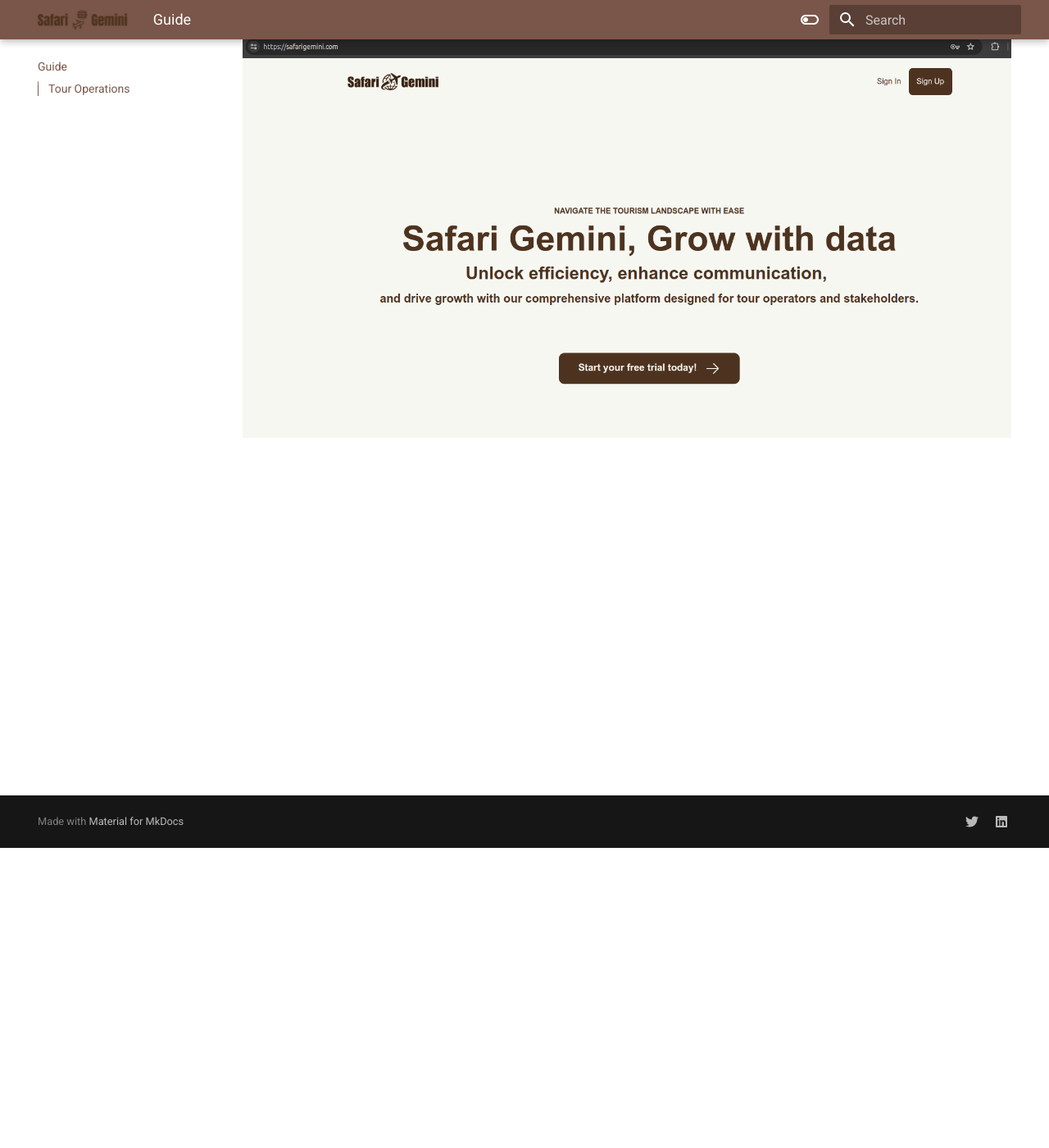
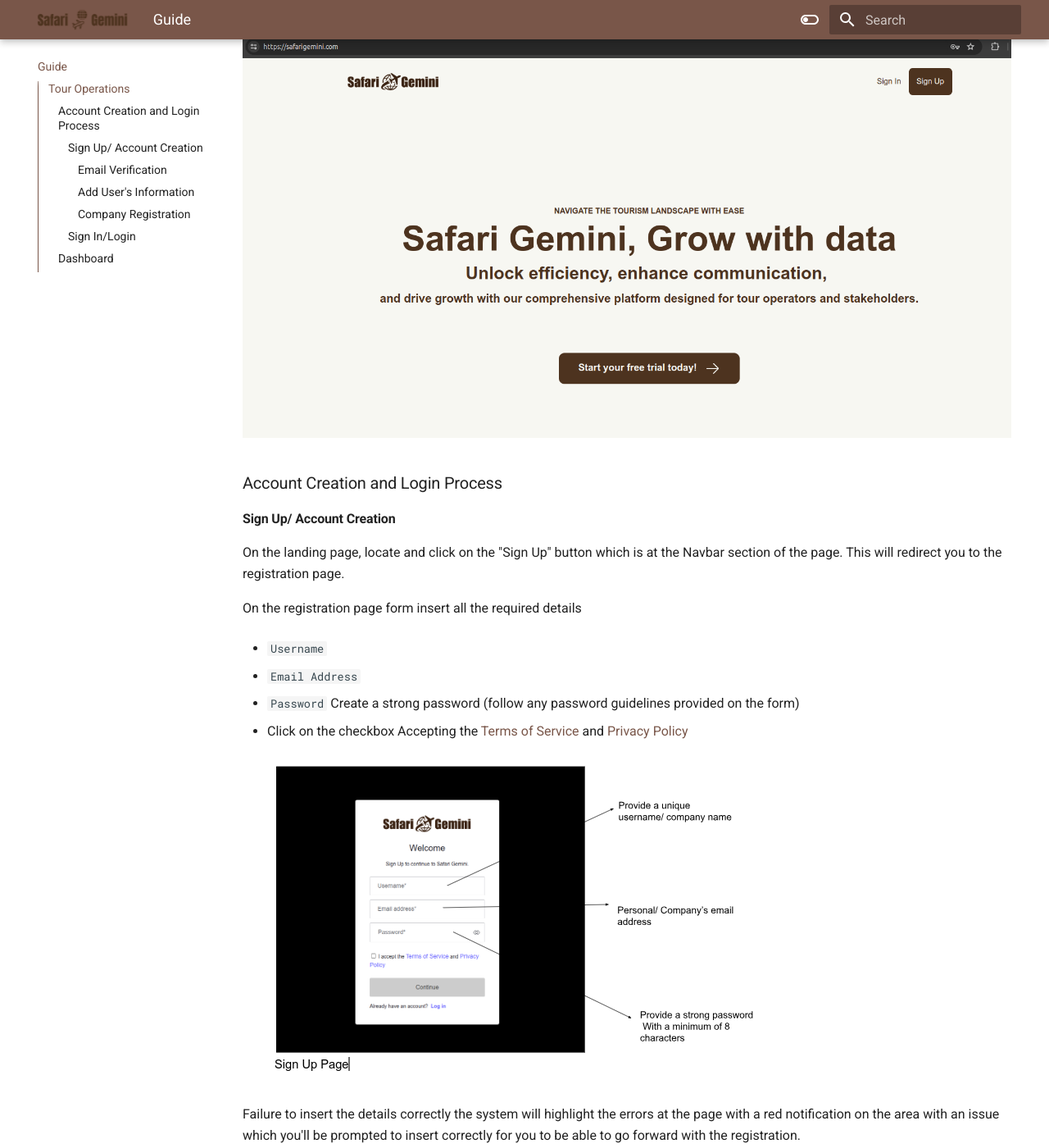
Before and after one commit to moorskhandi/safari-gemini-Docs, an MkDocs documentation site: the page built from docs/home.md, in a window 1280 px wide and 1400 px high, scrolled down 366 px. Shown: the whole window at 82% size. Built offline with MkDocs 1.6.1 and Material for MkDocs 9.7.7, drawn with Linux system fonts in a browser that asks for light colours; some of the changed text lies outside the part shown.

Commit message:
add(guide): docs

```diff
--- a/docs/home.md
+++ b/docs/home.md
@@ -11,3 +11,86 @@
 To access Safari Gemini landing page, use the [safarigemini.com](https://safarigemini.com)
 
 ![Safari Gemini Landing Page](image/Landing%20Page.png)
+
+
+### Account Creation and Login Process
+
+#### Sign Up/ Account Creation
+
+On the landing page, locate and click on the "Sign Up" button which is at the Navbar section of the page. This will redirect you to the registration page.
+
+On the registration page form insert all the required details
+
+* `Username`
+
+* `Email Address`
+
+* `Password` Create a strong password (follow any password guidelines provided on the form)
+
+* Click on the checkbox Accepting the [Terms of Service](https://safarigemini.com/public/tos) and [Privacy Policy](https://safarigemini.com/public/privacy-policy)
+
+![Safari Gemini Sign Up Page](image/image2.png)
+
+Failure to insert the details correctly the system will highlight the errors at the page with a red notification on the area with an issue which you'll be prompted to insert correctly for you to be able to go forward with the registration.
+
+##### Email Verification
+Once you have entered your personal information, you will receive a verification email on the provided email address during registration. Click on the verification link to verify your account.
+
+![Safari Gemini Verification mail](image/image3.png)
+
+Then the link will take you back to your account set-up menu and click on the Already Verified icon. If you didn't get an verification email you can click on the resend verfifcation email button for the system to resend the mail.
+
+![Safari Gemini Verification mail](image/image4.png)
+
+
+##### Add User's Information
+
+Fill out the registration form with your personal details. This typically includes:
+
+* Full Name: Enter your first and last name.
+
+* Email Address: Provide a valid email address.
+
+* Phone Number: Enter your contact number for verification and communication purposes.
+
+![Users Information](image/image5.png)
+
+##### Company Registration
+
+1. Set up the admins personal settings by filling all slots
+
+2. Save the profile and continue
+
+` NB: ` The details are to be filled in only once so the information needs to be <b>CORRECT</b> and <b>FACTUAL</b> for one willn't be able to modify the
+information later once filled unless they contact [support@moorskhandi.io](mailto:support@moorskhandi.io)
+
+![Company Registration](image/image6.png)
+
+Fill in your company physical address and other required credentials
+
+![Company Registration](image/image7.png)
+
+Select country, organization's name, your companies registration number, business type then save and continue
+
+![Company Registration](image/image8.png)
+
+After filling up the details you'll get up a Congratulations Pop-up indicating the details have been filled in the right format and saved correctly.
+
+![Registration complete](image/image9.png)
+
+
+#### Sign In/Login
+
+With already a registered User account you will click on the Login button on the navbar from the landing page and the system will direct you to enter your
+login credentials
+
+* Username/Email Address
+
+* Password
+
+![Login](image/image11.png)
+
+### Dashboard
+The system will be now redirect you to the dashboard after a succesfull Sign Up/Login
+
+![Registration complete](image/image10.png)
--- a/mkdocs.yml
+++ b/mkdocs.yml
@@ -4,6 +4,7 @@
   - Home: index.md
   - About: about.md
   - Guide: home.md
+  - Demo: demo.md
 
 theme:
   name: material
```
Also changed, not shown: docs/demo.md (added, +22 -0 lines), docs/image/image1.png (added), docs/image/image10.png (added), docs/image/image11.png (added), docs/image/image2.png (added), docs/image/image3.png (added), docs/image/image4.png (added), docs/image/image5.png (added), docs/image/image6.png (added), docs/image/image7.png (added), docs/image/image8.png (added), docs/image/image9.png (added).
